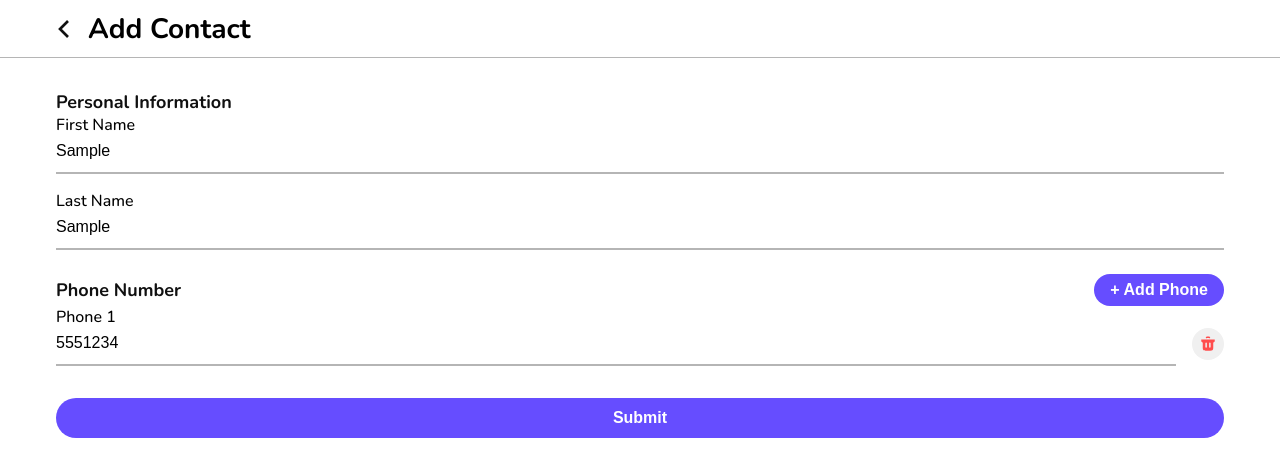
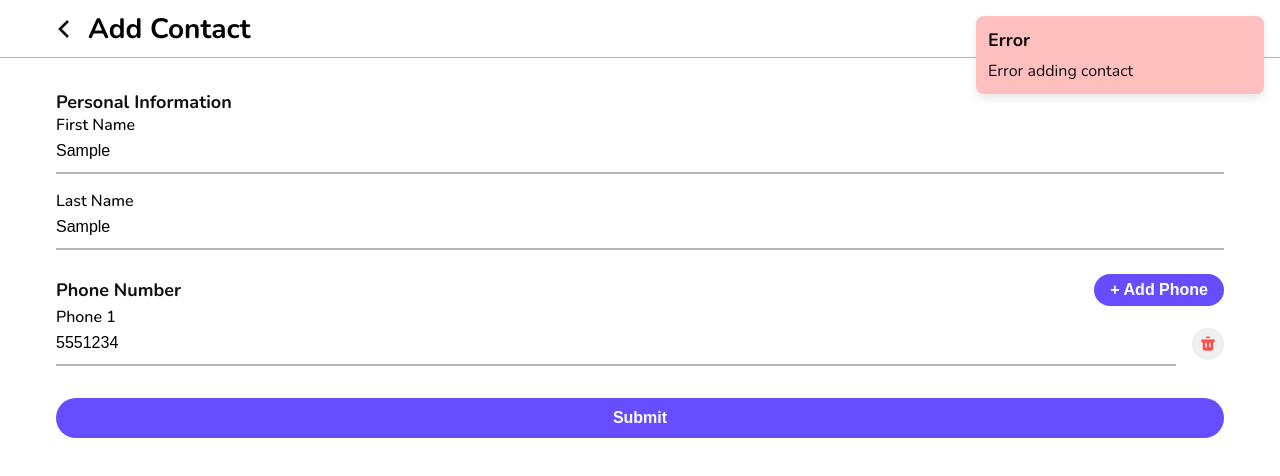
Before and after one commit to najimRizky/test-goto, a React (Create React App) app: page /form in a window 1280 px wide. Both pictures are taken after typing "Sample", "Sample", "5551234" into the empty fields and a click on the button "Submit". Shown: the top 476 px of the page. Built offline with nearby package versions, Linux system fonts and the light colour scheme; no server answers.

Commit message:
feat(notification): add notification

```diff
--- a/src/App.tsx
+++ b/src/App.tsx
@@ -1,11 +1,14 @@
 import ApolloProvider from "./providers/ApolloProvider";
+import NotificationProvider from "./providers/NotificationProvider";
 import RouterProvider from "./providers/RouterProvider";
 import "./styles/variables.css"
 
 function App() {
   return (
     <ApolloProvider>
-      <RouterProvider />
+      <NotificationProvider>
+        <RouterProvider />
+      </NotificationProvider>
     </ApolloProvider>
   );
 }
--- /dev/null
+++ b/src/components/molecules/Notification.tsx
@@ -0,0 +1,57 @@
+import styled from "@emotion/styled";
+import { FC } from "react";
+import Text from "../atoms/Text";
+
+interface Props {
+  message: string;
+  type: 'success' | 'error' | 'warning' | 'info';
+}
+
+const colors = {
+  success: "#9cff95",
+  error: "#ffbfbf",
+  warning: "#ffebb1",
+  info: "#8ee3ff",
+}
+
+const Notification: FC<Props> = ({ message, type }) => {
+  return (
+    <NotificationStyled
+      type={type}
+    >
+      <Text.H3 className="type">{type}</Text.H3>
+      <Text.P>{message}</Text.P>
+    </NotificationStyled>
+  )
+}
+
+export default Notification
+
+interface NotificationStyledProps {
+  type: 'success' | 'error' | 'warning' | 'info';
+}
+
+const NotificationStyled = styled.div<NotificationStyledProps>`
+  width: 18rem;
+  padding: 0.75rem;
+  justify-content: center;
+  align-items: center;
+  background-color: ${(props) => colors[props.type]};
+  color: #000;
+  box-shadow: var(--shadow);
+  animation: slideIn 0.5s ease-in-out;
+  border-radius: var(--radius);
+  @keyframes slideIn {
+    0% {
+      transform: translateX(100%);
+    }
+    100% {
+      transform: translateX(0);
+    }
+  }
+
+  .type {
+    margin-bottom: 0.5rem;
+    text-transform: capitalize;
+  }
+`
--- a/src/components/organism/ContactCard.tsx
+++ b/src/components/organism/ContactCard.tsx
@@ -14,16 +14,18 @@ import { css } from "@emotion/css"
 import TrashIcon from "../../icons/TrashIcon"
 import ModalDelete from "./ModalDelete"
 import { useMutation } from "@apollo/client"
+import { useNotification } from "../../providers/NotificationProvider"
 
 interface Props {
   contact: Contact
 }
 
 const ContactCard: FC<Props> = ({ contact }) => {
+  const { addNotification } = useNotification()
   const navigate = useNavigate()
   const fullName = `${contact.first_name} ${contact.last_name}`
   const phones = contact.phones.map((phone) => phone.number).join(", ")
-  const avatarInitial = `${contact.first_name[0] || ""}${contact.last_name[0] || ""}`.toUpperCase()
+  const avatarInitial = `${contact?.first_name[0] || ""}${contact?.last_name[0] || ""}`.toUpperCase()
 
   const [deleteContact] = useMutation(DELETE_CONTACT, {
     refetchQueries: [
@@ -42,8 +44,15 @@ const ContactCard: FC<Props> = ({ contact }) => {
       variables: { id: Number(id) }
     }).then(() => {
       setDeleteProps({ onConfirm: undefined, isOpen: false })
+      addNotification({
+        message: "Contact deleted successfully",
+        type: "success"
+      })
     }).catch(() => {
-      alert("Error")
+      addNotification({
+        message: "Failed to delete contact",
+        type: "error"
+      })
     })
   }
 
--- /dev/null
+++ b/src/components/organism/GlobalNotification.tsx
@@ -0,0 +1,76 @@
+import styled from "@emotion/styled"
+import { useNotification } from "../../providers/NotificationProvider"
+import Notification from "../molecules/Notification"
+import { FC, useEffect, useState } from "react"
+import { css } from "@emotion/css"
+
+const GlobalNotification = () => {
+  const { notifications } = useNotification()
+
+  return (
+    <GlobalNotificationStyled>
+      {notifications.map((notification) => (
+        <AutoCloseNotification
+          key={notification.id}
+          message={notification.message}
+          type={notification.type}
+          id={notification.id}
+        />
+      ))}
+    </GlobalNotificationStyled>
+  )
+}
+
+export default GlobalNotification
+
+const GlobalNotificationStyled = styled.div`
+  position: fixed;
+  top: 1rem;
+  right: 1rem;
+`
+
+interface AutoCloseNotificationProps {
+  message: string;
+  type: 'success' | 'error' | 'warning' | 'info';
+  id: string;
+}
+
+const notificationDuration = 3000
+
+const AutoCloseNotification: FC<AutoCloseNotificationProps> = ({ message, type, id }) => {
+  const [show, setShow] = useState<boolean>(true)
+  const { removeNotification } = useNotification()
+
+  const handleClose = () => {
+    setShow(false)
+
+    setTimeout(() => {
+      removeNotification(id)
+    }, 500)
+  }
+
+  useEffect(() => {
+    const remainingTime = new Date(id).getTime() + notificationDuration - new Date().getTime()
+    const timer = setTimeout(() => {
+      handleClose()
+    }, remainingTime)
+
+    return () => {
+      clearTimeout(timer)
+    }
+  }, [])
+
+  if (!show) {
+    return null
+  }
+
+  return (
+    <div onClick={handleClose} className={css({ marginBottom: '1rem' })}  >
+      <Notification
+        message={message}
+        type={type}
+      />
+    </div >
+  )
+
+}
--- a/src/components/templates/ContactForm.tsx
+++ b/src/components/templates/ContactForm.tsx
@@ -19,6 +19,7 @@ import CheckIcon from "../../icons/CheckIcon"
 import CloseIcon from "../../icons/CloseIcon"
 import ModalDelete from "../organism/ModalDelete"
 import Avatar from "../atoms/Avatar"
+import { useNotification } from "../../providers/NotificationProvider"
 
 interface Form {
   first_name: string
@@ -38,6 +39,7 @@ const initialForm: Form = {
 
 const ContactForm = () => {
   const navigate = useNavigate()
+  const {addNotification} = useNotification()
 
   // Get id from url
   const [searchParams] = useSearchParams()
@@ -107,7 +109,10 @@ const ContactForm = () => {
         throw new Error("Contact not found")
       }
     }).catch(() => {
-      alert("Error fetching contact detail")
+      addNotification({
+        message: "Contact not found",
+        type: "error"
+      })
     })
   }
 
@@ -127,8 +132,15 @@ const ContactForm = () => {
       variables: form
     }).then((data) => {
       navigate(`/form?id=${data.data?.insert_contact?.returning[0].id}`)
+      addNotification({
+        message: "Contact added successfully",
+        type: "success"
+      })
     }).catch(() => {
-      alert("Error")
+      addNotification({
+        message: "Error adding contact",
+        type: "error"
+      })
     })
   }
 
@@ -159,8 +171,15 @@ const ContactForm = () => {
         fetchDetail()
         toggleEditMode(`phone-${index}`, false)
         setDeleteProps({ isOpen: false })
+        addNotification({
+          message: "Phone number deleted successfully",
+          type: "success"
+        })
       }).catch(() => {
-        alert(`Error deleting phone number ${index}`)
+        addNotification({
+          message: "Error deleting phone number",
+          type: "error"
+        })
       })
     }
   }
@@ -179,8 +198,15 @@ const ContactForm = () => {
       }).then(() => {
         fetchDetail()
         toggleEditMode(`phone-${index}`, false)
+        addNotification({
+          message: "Phone number edited successfully",
+          type: "success"
+        })
       }).catch(() => {
-        alert(`Error editing phone number ${index}`)
+        addNotification({
+          message: "Error editing phone number",
+          type: "error"
+        })
       })
     } else {
       addPhone({
@@ -191,8 +217,15 @@ const ContactForm = () => {
       }).then(() => {
         fetchDetail()
         toggleEditMode(`phone-${index}`, false)
+        addNotification({
+          message: "Phone number added successfully",
+          type: "success"
+        })
       }).catch(() => {
-        alert(`Error adding phone number ${index}`)
+        addNotification({
+          message: "Error adding phone number",
+          type: "error"
+        })
       })
     }
   }
@@ -210,8 +243,15 @@ const ContactForm = () => {
     }).then(() => {
       fetchDetail()
       toggleEditMode("contact", false)
+      addNotification({
+        message: "Contact edited successfully",
+        type: "success"
+      })
     }).catch(() => {
-      alert("Error editing contact")
+      addNotification({
+        message: "Error editing contact",
+        type: "error"
+      })
     })
   }
 
@@ -224,7 +264,10 @@ const ContactForm = () => {
     }).then(() => {
       navigate("/")
     }).catch(() => {
-      alert("Error deleting contact")
+      addNotification({
+        message: "Error deleting contact",
+        type: "error"
+      })
     })
   }
 
--- a/src/components/templates/ContactList.tsx
+++ b/src/components/templates/ContactList.tsx
@@ -67,7 +67,7 @@ const ContactList: FC = () => {
 
     let initial = ""
     const contactList = data?.contacts.map((contact) => {
-      const firstLetter = contact.first_name[0].toUpperCase()
+      const firstLetter = contact?.first_name[0]?.toUpperCase()
       let showInitial = false
       if (initial !== firstLetter && isAlphaNumeric(firstLetter)) {
         initial = firstLetter
--- /dev/null
+++ b/src/providers/NotificationProvider.tsx
@@ -0,0 +1,75 @@
+/* eslint-disable @typescript-eslint/no-empty-function */
+/* eslint-disable @typescript-eslint/no-unused-vars */
+/* eslint-disable no-unused-vars */
+/* eslint-disable indent */
+import React, { FC, ReactElement, createContext, useContext, useReducer } from 'react';
+
+
+interface Notification {
+  id?: any;
+  message: string;
+  type: 'success' | 'error' | 'warning' | 'info';
+}
+
+interface Action {
+  type: 'ADD_NOTIFICATION' | 'REMOVE_NOTIFICATION';
+  payload: Notification | any
+}
+
+const initialState: Notification[] = [];
+
+
+const notificationReducer = (state: Notification[], action: Action) => {
+  switch (action.type) {
+    case "ADD_NOTIFICATION":
+      return [...state, {
+        id: new Date().getTime(),
+        message: action.payload.message,
+        type: action.payload.type
+      }];
+    case "REMOVE_NOTIFICATION":
+      return state.filter((notification) => notification.id !== action.payload.id);
+    default:
+      return state;
+  }
+};
+
+interface NotificationContext {
+  notifications: Notification[];
+  addNotification: (notification: Notification) => void;
+  removeNotification: (id: string) => void;
+}
+
+const NotificationContext = createContext<NotificationContext>({
+  notifications: [],
+  addNotification: (notification: Notification) => { },
+  removeNotification: (id: string) => { }
+});
+
+export const useNotification = () => {
+  return useContext(NotificationContext);
+};
+
+interface Props {
+  children: ReactElement
+}
+
+const NotificationProvider: FC<Props> = ({ children }) => {
+  const [notifications, dispatch] = useReducer(notificationReducer, initialState)
+
+  const addNotification = (notification: Notification) => {
+    dispatch({ type: "ADD_NOTIFICATION", payload: notification });
+  };
+
+  const removeNotification = (id: string) => {
+    dispatch({ type: "REMOVE_NOTIFICATION", payload: { id } });
+  };
+
+  return (
+    <NotificationContext.Provider value={{ notifications, addNotification, removeNotification }}>
+      {children}
+    </NotificationContext.Provider>
+  );
+};
+
+export default NotificationProvider;
--- a/src/providers/RouterProvider.tsx
+++ b/src/providers/RouterProvider.tsx
@@ -3,6 +3,7 @@ import BaseLayout from "../layouts/BaseLayout"
 import Home from "../pages/Home"
 import Error from "../pages/Error"
 import Form from "../pages/Form"
+import GlobalNotification from "../components/organism/GlobalNotification"
 
 const router = createBrowserRouter([
   {
@@ -26,7 +27,10 @@ const router = createBrowserRouter([
 
 const RouterProvider = () => {
   return (
-    <ReactRouterProvider router={router} />
+    <>
+      <ReactRouterProvider router={router} />
+      <GlobalNotification />
+    </>
   )
 }
 
--- a/src/utils/string-helper.ts
+++ b/src/utils/string-helper.ts
@@ -1,5 +1,5 @@
 export const isAlphaNumeric = (str: string): boolean => {
-  const code = str.charCodeAt(0)
+  const code = str?.charCodeAt(0)
   if (!(code > 47 && code < 58) && // numeric (0-9)
       !(code > 64 && code < 91) && // upper alpha (A-Z)
       !(code > 96 && code < 123)) { // lower alpha (a-z)
```
